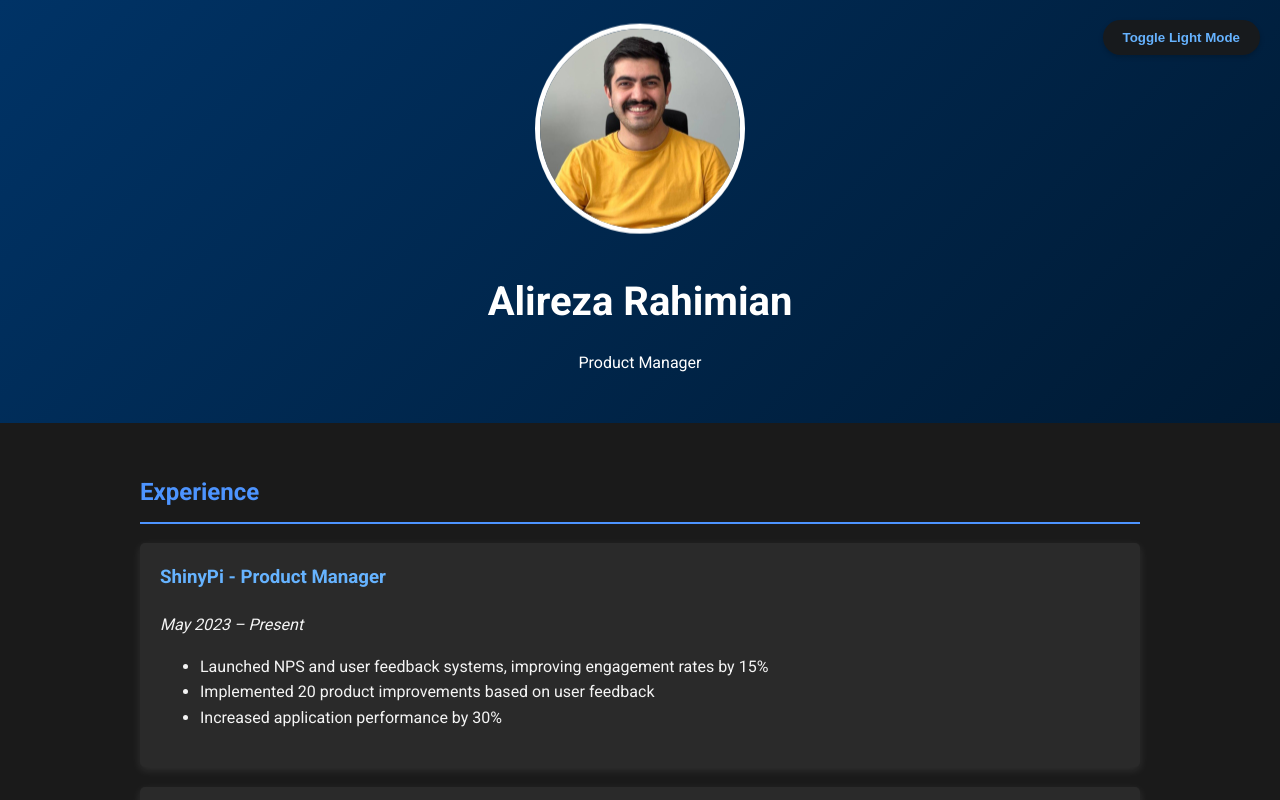
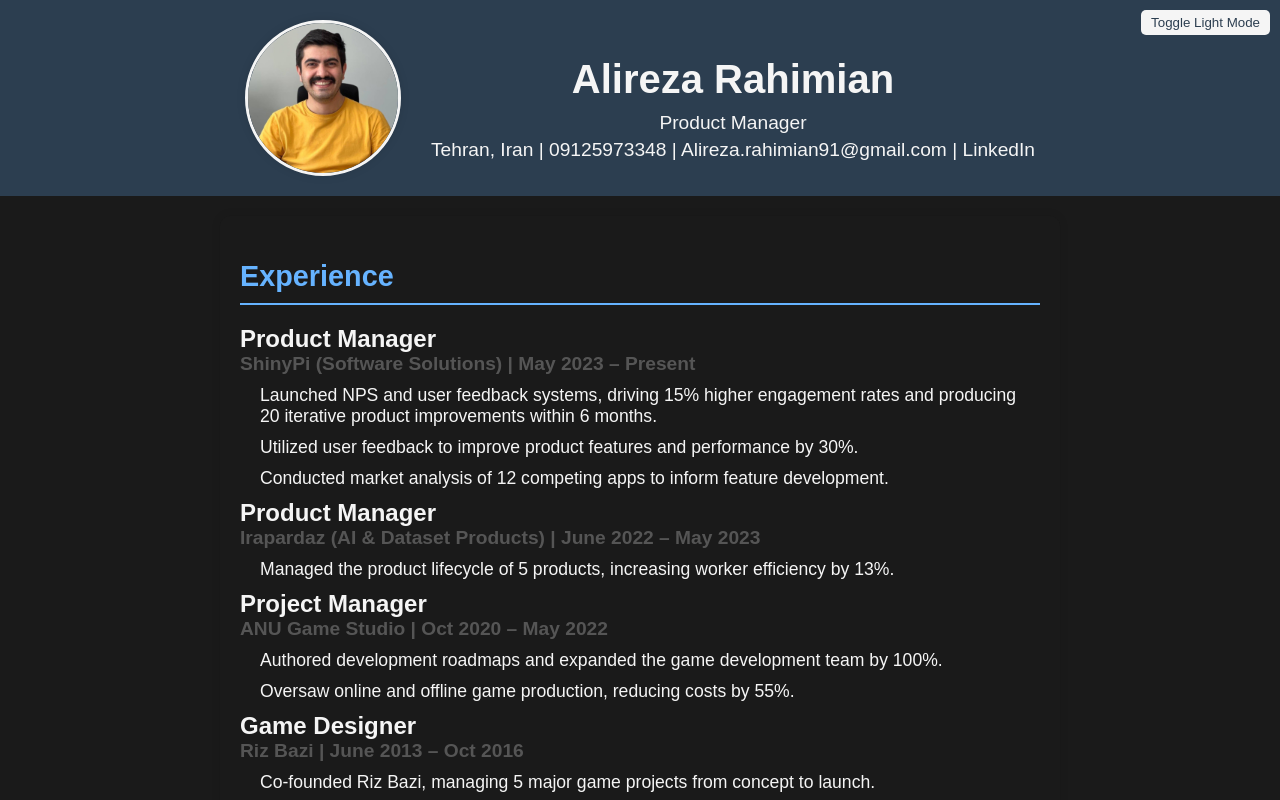
Before and after one commit to AlirezaRahimian/alirezarahimian.github.io, a plain HTML site: page index.html in a window 1280 px wide. Both pictures are taken after a click on the button "Toggle Dark Mode". Shown: the top 800 px of the page. Drawn offline with Linux system fonts and the light colour scheme.

Commit message:
Update index.html Add styles.css Add scripts.js

```diff
--- a/index.html
+++ b/index.html
@@ -4,236 +4,95 @@
     <meta charset="UTF-8">
     <meta name="viewport" content="width=device-width, initial-scale=1.0">
     <title>Alireza Rahimian - Product Manager</title>
-    <link href="https://fonts.googleapis.com/css2?family=Roboto:wght@300;400;700&display=swap" rel="stylesheet">
-    <style>
-        body, html {
-            margin: 0;
-            padding: 0;
-            font-family: 'Roboto', sans-serif;
-            line-height: 1.6;
-            color: #333;
-            background-color: #f4f4f4;
-        }
-        .container {
-            max-width: 1000px;
-            margin: 0 auto;
-            padding: 20px;
-        }
-        header {
-            background: linear-gradient(135deg, #0062cc, #003366);
-            color: white;
-            padding: 2rem 0;
-            text-align: center;
-            position: relative;
-            overflow: hidden;
-        }
-        .profile-pic {
-            width: 200px;
-            height: 200px;
-            border-radius: 50%;
-            border: 5px solid white;
-            margin-bottom: 20px;
-            animation: fadeIn 1s ease-out, float 3s ease-in-out infinite;
-        }
-        @keyframes fadeIn {
-            from { opacity: 0; transform: translateY(20px); }
-            to { opacity: 1; transform: translateY(0); }
-        }
-        @keyframes float {
-            0%, 100% { transform: translateY(0); }
-            50% { transform: translateY(-10px); }
-        }
-        h1 {
-            margin: 0;
-            font-size: 2.5em;
-            animation: slideIn 1s ease-out;
-        }
-        @keyframes slideIn {
-            from { opacity: 0; transform: translateX(-50px); }
-            to { opacity: 1; transform: translateX(0); }
-        }
-        h2 {
-            color: #003366;
-            border-bottom: 2px solid #003366;
-            padding-bottom: 10px;
-            margin-top: 30px;
-        }
-        .job {
-            background-color: white;
-            margin-bottom: 20px;
-            padding: 20px;
-            border-radius: 5px;
-            box-shadow: 0 3px 10px rgba(0,0,0,0.1);
-            transition: transform 0.3s ease, box-shadow 0.3s ease;
-            animation: fadeIn 1s ease-out;
-        }
-        .job:hover {
-            transform: translateY(-5px);
-            box-shadow: 0 5px 15px rgba(0,0,0,0.2);
-        }
-        .job h3 {
-            margin-top: 0;
-            color: #0066cc;
-        }
-        .skills {
-            display: flex;
-            flex-wrap: wrap;
-            gap: 10px;
-        }
-        .skill {
-            background-color: #e1ecf4;
-            color: #0066cc;
-            padding: 5px 10px;
-            border-radius: 20px;
-            font-size: 0.9em;
-            transition: background-color 0.3s ease;
-        }
-        .skill:hover {
-            background-color: #0066cc;
-            color: white;
-        }
-        @media (max-width: 600px) {
-            header { padding: 1rem 0; }
-            h1 { font-size: 2em; }
-            .profile-pic { width: 150px; height: 150px; }
-        }
-
-        /* Dark mode styles */
-        body.dark-mode {
-            background-color: #1a1a1a;
-            color: #f4f4f4;
-        }
-
-        body.dark-mode header {
-            background: linear-gradient(135deg, #003366, #001a33);
-        }
-
-        body.dark-mode h2 {
-            color: #4d94ff;
-            border-bottom-color: #4d94ff;
-        }
-
-        body.dark-mode .job {
-            background-color: #2a2a2a;
-            box-shadow: 0 3px 10px rgba(255,255,255,0.1);
-        }
-
-        body.dark-mode .job h3 {
-            color: #66b3ff;
-        }
-
-        body.dark-mode .skill {
-            background-color: #003366;
-            color: #e1ecf4;
-        }
-
-        body.dark-mode .skill:hover {
-            background-color: #0066cc;
-        }
-
-        /* Mode toggle button styles */
-        #mode-toggle {
-            position: fixed;
-            top: 20px;
-            right: 20px;
-            padding: 10px 20px;
-            background-color: rgba(255, 255, 255, 0.9);
-            color: #0066cc;
-            border: none;
-            border-radius: 25px;
-            cursor: pointer;
-            transition: all 0.3s ease;
-            font-weight: bold;
-            box-shadow: 0 2px 5px rgba(0, 0, 0, 0.2);
-            z-index: 1000;
-        }
-
-        #mode-toggle:hover {
-            background-color: #ffffff;
-            box-shadow: 0 4px 8px rgba(0, 0, 0, 0.3);
-        }
-
-        body.dark-mode #mode-toggle {
-            background-color: rgba(26, 26, 26, 0.9);
-            color: #66b3ff;
-        }
-
-        body.dark-mode #mode-toggle:hover {
-            background-color: #1a1a1a;
-        }
-    </style>
+    <link rel="stylesheet" href="styles.css">
 </head>
 <body>
-    <button id="mode-toggle">Toggle Dark Mode</button>
-
-    <header>
-        <img src="Profile Picture colorful.jpeg" alt="Alireza Rahimian" class="profile-pic">
+    <header class="header">
+        <div class="container">
+            <div class="header-content">
+                <img src="Profile Picture colorful.jpeg" alt="Alireza Rahimian" class="profile-picture">
+                <div class="header-text">
                     <h1>Alireza Rahimian</h1>
-        <p>Product Manager</p>
+                    <p class="title">Product Manager</p>
+                    <p class="contact">
+                        Tehran, Iran | 09125973348 |
+                        <a href="mailto:Alireza.rahimian91@gmail.com">Alireza.rahimian91@gmail.com</a> |
+                        <a href="https://www.linkedin.com/in/alireza-rahimian/" target="_blank">LinkedIn</a>
+                    </p>
+                </div>
+            </div>
+        </div>
+        <button id="mode-toggle" class="mode-toggle">Toggle Dark Mode</button>
     </header>
 
-    <div class="container">
-        <section>
+    <section id="experience">
         <h2>Experience</h2>
         <div class="job">
-                <h3>ShinyPi - Product Manager</h3>
-                <p><em>May 2023 – Present</em></p>
+            <h3>Product Manager</h3>
+            <h4>ShinyPi (Software Solutions) | May 2023 – Present</h4>
             <ul>
-                    <li>Launched NPS and user feedback systems, improving engagement rates by 15%</li>
-                    <li>Implemented 20 product improvements based on user feedback</li>
-                    <li>Increased application performance by 30%</li>
+                <li>Launched NPS and user feedback systems, driving 15% higher engagement rates and producing 20 iterative product improvements within 6 months.</li>
+                <li>Utilized user feedback to improve product features and performance by 30%.</li>
+                <li>Conducted market analysis of 12 competing apps to inform feature development.</li>
             </ul>
         </div>
+
         <div class="job">
-                <h3>Irapardaz - Product Manager</h3>
-                <p><em>June 2022 – May 2023</em></p>
+            <h3>Product Manager</h3>
+            <h4>Irapardaz (AI & Dataset Products) | June 2022 – May 2023</h4>
             <ul>
-                    <li>Managed product lifecycle for 5 AI & Dataset products</li>
-                    <li>Increased worker efficiency by 13% through feature upgrades</li>
+                <li>Managed the product lifecycle of 5 products, increasing worker efficiency by 13%.</li>
             </ul>
         </div>
+
         <div class="job">
-                <h3>ANU Game Studio - Project Manager</h3>
-                <p><em>Oct 2020 – May 2022</em></p>
+            <h3>Project Manager</h3>
+            <h4>ANU Game Studio | Oct 2020 – May 2022</h4>
             <ul>
-                    <li>Expanded game development team by 100%</li>
-                    <li>Reduced development costs by 55% through process optimization</li>
+                <li>Authored development roadmaps and expanded the game development team by 100%.</li>
+                <li>Oversaw online and offline game production, reducing costs by 55%.</li>
+            </ul>
+        </div>
+
+        <div class="job">
+            <h3>Game Designer</h3>
+            <h4>Riz Bazi | June 2013 – Oct 2016</h4>
+            <ul>
+                <li>Co-founded Riz Bazi, managing 5 major game projects from concept to launch.</li>
+            </ul>
+        </div>
+
+        <div class="job">
+            <h3>Game Designer</h3>
+            <h4>Radin Game Studio | Oct 2016 – July 2017</h4>
+            <ul>
+                <li>Delivered 2 games, balancing gameplay mechanics and improving tutorials based on feedback.</li>
             </ul>
         </div>
     </section>
 
-        <section>
+    <section id="education">
         <h2>Education</h2>
-            <div class="job">
-                <h3>Bachelor of Science in Computer Software Engineering</h3>
-                <p>Islamic Azad University, 2009 – 2013</p>
-            </div>
+        <p>Bachelor of Science in Computer Software Engineering, Islamic Azad University (2009 – 2013)</p>
     </section>
 
-        <section>
+    <section id="skills">
         <h2>Skills</h2>
-            <div class="skills">
-                <span class="skill">Product Management</span>
-                <span class="skill">UX Design</span>
-                <span class="skill">Agile Methodologies</span>
-                <span class="skill">Data-Driven Decision Making</span>
-                <span class="skill">Cross-Functional Leadership</span>
-                <span class="skill">Market Research</span>
-                <span class="skill">Product Lifecycle Management</span>
-                <span class="skill">Stakeholder Management</span>
-            </div>
+        <ul>
+            <li>Product Management: Documentation, Roadmapping, UX Design, Agile Methodologies.</li>
+            <li>Technical Proficiency: Advanced Analytical Techniques, Data-Driven Decision Processes.</li>
+            <li>Leadership: Cross-Functional Team Leadership, Stakeholder Management, Negotiation.</li>
+            <li>Languages: Farsi (Native), English (Upper Intermediate).</li>
+        </ul>
     </section>
-    </div>
 
-    <script>
-        const modeToggle = document.getElementById('mode-toggle');
-        const body = document.body;
+    <section id="certifications">
+        <h2>Certifications</h2>
+        <ul>
+            <li>Product Management, Bozhan (2021)</li>
+        </ul>
+    </section>
 
-        modeToggle.addEventListener('click', () => {
-            body.classList.toggle('dark-mode');
-            const isDarkMode = body.classList.contains('dark-mode');
-            modeToggle.textContent = isDarkMode ? 'Toggle Light Mode' : 'Toggle Dark Mode';
-        });
-    </script>
+    <script src="scripts.js"></script>
 </body>
 </html>
--- /dev/null
+++ b/scripts.js
@@ -0,0 +1,21 @@
+// Placeholder JavaScript if you want to add interactivity in the future
+
+// Example: A simple alert message on page load
+window.onload = function() {
+    //alert("Welcome to Alireza Rahimian's online resume!");
+};
+
+document.addEventListener('DOMContentLoaded', function() {
+    const modeToggle = document.getElementById('mode-toggle');
+    const body = document.body;
+
+    modeToggle.addEventListener('click', function() {
+        body.classList.toggle('dark-mode');
+
+        if (body.classList.contains('dark-mode')) {
+            modeToggle.textContent = 'Toggle Light Mode';
+        } else {
+            modeToggle.textContent = 'Toggle Dark Mode';
+        }
+    });
+});
--- /dev/null
+++ b/styles.css
@@ -0,0 +1,164 @@
+/* General styles */
+body {
+    font-family: 'Polaris', Arial, sans-serif;
+    margin: 0;
+    padding: 0;
+    background-color: var(--bg-color);
+    color: var(--text-color);
+    transition: background-color 0.3s, color 0.3s;
+}
+
+/* Light mode variables */
+:root {
+    --bg-color: #f4f4f4;
+    --text-color: #333;
+    --link-color: #0073e6;
+    --link-hover-color: #005bb5;
+    --header-bg-color: #0073e6;
+    --header-text-color: #ffffff;
+}
+
+/* Dark mode variables */
+.dark-mode {
+    --bg-color: #1a1a1a;
+    --text-color: #f5f5f5;
+    --link-color: #66b3ff;
+    --link-hover-color: #3399ff;
+    --header-bg-color: #2c3e50;
+    --header-text-color: #f5f5f5;
+}
+
+/* Header styles */
+.header {
+    text-align: center;
+    padding: 20px;
+    background-color: var(--header-bg-color);
+    color: var(--header-text-color);
+    position: relative;
+}
+
+.header-content {
+    display: flex;
+    align-items: center;
+    gap: 30px;
+    justify-content: center;
+}
+
+.profile-picture {
+    width: 150px;
+    height: 150px;
+    border-radius: 50%;
+    object-fit: cover;
+    border: 3px solid var(--header-text-color);
+    box-shadow: 0 0 10px rgba(0,0,0,0.1);
+}
+
+.header h1 {
+    margin-bottom: 10px;
+    font-size: 2.5em;
+}
+
+.header p {
+    margin: 5px 0;
+    font-size: 1.2em;
+}
+
+.header a {
+    color: var(--header-text-color);
+    text-decoration: none;
+}
+
+.header a:hover {
+    color: var(--link-hover-color);
+    text-decoration: underline;
+}
+
+.mode-toggle {
+    position: absolute;
+    top: 10px;
+    right: 10px;
+    padding: 5px 10px;
+    background-color: var(--header-text-color);
+    color: var(--header-bg-color);
+    border: none;
+    border-radius: 5px;
+    cursor: pointer;
+}
+
+/* Section styles */
+section {
+    max-width: 800px;
+    margin: 20px auto;
+    padding: 20px;
+    background-color: var(--bg-color);
+    border-radius: 10px;
+    box-shadow: 0 0 10px rgba(0, 0, 0, 0.1);
+}
+
+h2 {
+    font-size: 1.8em;
+    color: var(--link-color);
+    border-bottom: 2px solid var(--link-color);
+    padding-bottom: 10px;
+    margin-bottom: 20px;
+}
+
+.job h3, .job h4 {
+    margin: 0;
+    padding: 0;
+}
+
+.job h3 {
+    font-size: 1.5em;
+    color: var(--text-color);
+}
+
+.job h4 {
+    font-size: 1.2em;
+    color: #555;
+    margin-bottom: 10px;
+}
+
+.job ul {
+    margin: 0;
+    padding-left: 20px;
+}
+
+.job ul li {
+    margin-bottom: 10px;
+}
+
+ul {
+    list-style-type: none;
+    padding: 0;
+}
+
+ul li {
+    margin-bottom: 10px;
+    font-size: 1.1em;
+}
+
+/* Links */
+a {
+    color: var(--link-color);
+    text-decoration: none;
+}
+
+a:hover {
+    text-decoration: underline;
+}
+
+/* Responsive Design */
+@media (max-width: 768px) {
+    body {
+        font-size: 90%;
+    }
+
+    header h1 {
+        font-size: 2em;
+    }
+
+    h2 {
+        font-size: 1.5em;
+    }
+}
```
Lines whose indentation alone changed are shown as unchanged.
